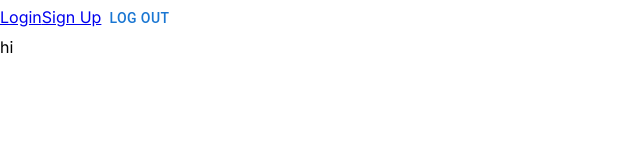
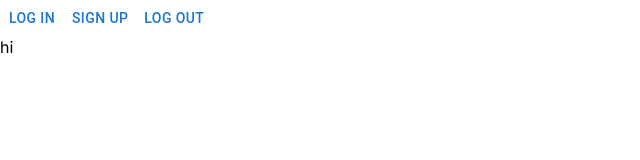
Before and after one commit to hewayman/ecommerce-site-client, a Next.js app in the folder ecommerce-site/: page / in a window 1280 px wide. Shown: the top 160 px of the page, without its empty margins (0-640 px from the left). Built offline with nearby package versions, Linux system fonts and the light colour scheme.

Commit message:
Clean up component names

```diff
--- a/ecommerce-site/src/app/listing/page.tsx
+++ b/ecommerce-site/src/app/listing/page.tsx
@@ -1,4 +1,4 @@
-import LoginForm from '@/components/login/login-form';
+import LoginForm from '@/components/Auth/LoginForm';
 
 const Listing = () => {
   return <LoginForm />;
--- a/ecommerce-site/src/app/login/page.tsx
+++ b/ecommerce-site/src/app/login/page.tsx
@@ -1,7 +1,7 @@
 'use client';
 
 import { AuthContext } from '@/components/AuthContext';
-import LoginForm from '@/components/login/login-form';
+import LoginForm from '@/components/Auth/LoginForm';
 import useLocalStorage from '@/hooks/useLocalStorage';
 
 const Login = () => {
--- a/ecommerce-site/src/app/page.tsx
+++ b/ecommerce-site/src/app/page.tsx
@@ -1,8 +1,8 @@
 'use client';
 
-import Navbar from '@/components/site/navbar';
+import { AuthContext } from '@/components/AuthContext';
+import Navbar from '@/components/Navbar/Navbar';
 import useLocalStorage from '@/hooks/useLocalStorage';
-import { AuthContext } from '@/components/AuthContext';
 // import styles from './page.module.css';
 
 const Home = () => {
--- a/ecommerce-site/src/app/register/page.tsx
+++ b/ecommerce-site/src/app/register/page.tsx
@@ -1,7 +1,7 @@
 'use client';
 
 import { AuthContext } from '@/components/AuthContext';
-import RegisterForm from '@/components/register/register-form';
+import RegisterForm from '@/components/Auth/RegisterForm';
 import useLocalStorage from '@/hooks/useLocalStorage';
 
 const Register = () => {
--- a/ecommerce-site/src/components/login/login-form.tsx
+++ b/ecommerce-site/src/components/Auth/RegisterForm.tsx
@@ -3,7 +3,7 @@
 import { FormEvent, useContext, useState } from 'react';
 import { Button, TextField } from '@mui/material';
 import APIURL from '@/helpers/environment';
-import styles from './login-form.module.css';
+import styles from './RegisterForm.module.css';
 import { useRouter } from 'next/navigation';
 import { AuthContext } from '../AuthContext';
 
@@ -16,7 +16,7 @@ const LoginForm = () => {
   const handleSubmit = (e: FormEvent<HTMLFormElement>) => {
     e.preventDefault();
 
-    const url = `${APIURL}/user/login`;
+    const url = `${APIURL}/user/register`;
     const body = {
       email: email,
       password: password,
@@ -38,7 +38,7 @@ const LoginForm = () => {
 
   return (
     <div className={styles.container}>
-      Login
+      Sign Up
       <form onSubmit={handleSubmit} className={styles.form} noValidate>
         <TextField
           margin="normal"
--- a/ecommerce-site/src/components/site/navbar.tsx
+++ b/ecommerce-site/src/components/Navbar/Navbar.tsx
@@ -1,7 +1,7 @@
 import React, { useContext } from 'react';
 import Link from 'next/link';
 import { Box, Button } from '@mui/material';
-import styles from './navbar.module.css';
+import styles from './Navbar.module.css';
 import { AuthContext } from '../AuthContext';
 
 const Navbar = () => {
@@ -13,8 +13,12 @@ const Navbar = () => {
 
   return (
     <Box>
-      <Link href="/login">Login</Link>
-      <Link href="/register">Sign Up</Link>
+      <Link href="/login">
+        <Button className={styles.button}>Log In</Button>
+      </Link>
+      <Link href="/register">
+        <Button className={styles.button}>Sign Up</Button>
+      </Link>
       <Button onClick={clearToken} className={styles.button}>
         Log Out
       </Button>
```
Also changed, not shown: ecommerce-site/src/components/Auth/LoginForm.tsx (renamed from ecommerce-site/src/components/register/register-form.tsx, +4 -4 lines), ecommerce-site/src/components/Auth/LoginForm.module.css (renamed from ecommerce-site/src/components/login/login-form.module.css), ecommerce-site/src/components/Auth/RegisterForm.module.css (renamed from ecommerce-site/src/components/register/register-form.module.css), ecommerce-site/src/components/Navbar/Navbar.module.css (renamed from ecommerce-site/src/components/site/navbar.module.css).
